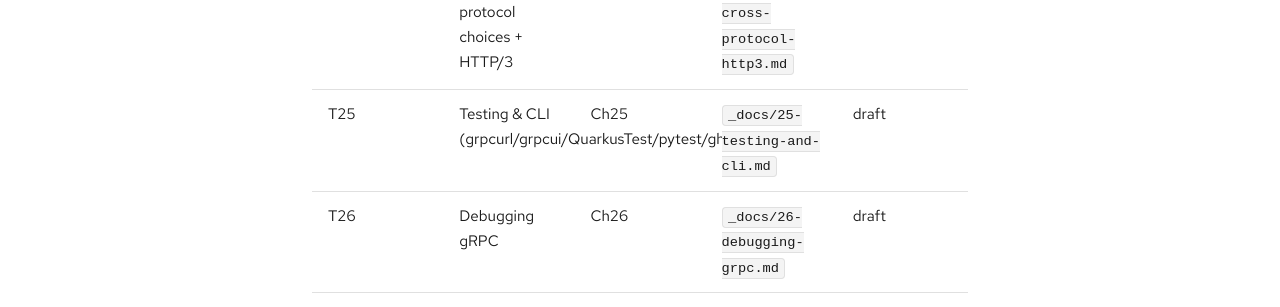
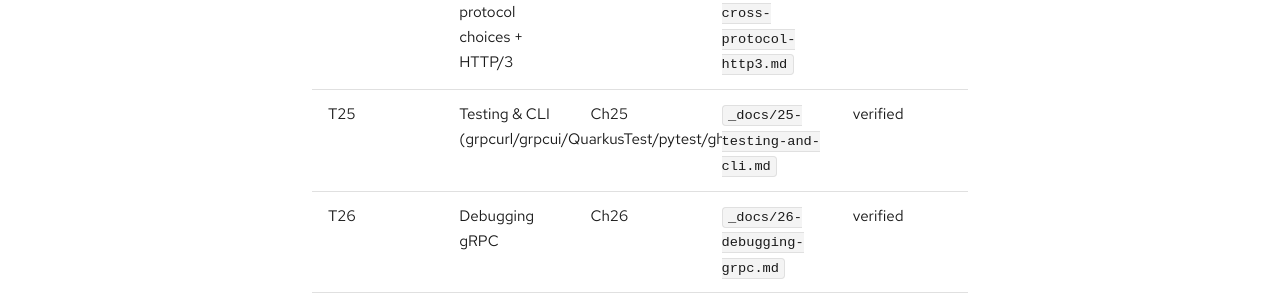
Before and after one commit to patterncatalyst/api-patterns-and-practices-grpc, a Jekyll site: the page built from _plans/coverage-matrix.md, in a window 1280 px wide and 900 px high, scrolled down 3491 px. Shown: the part 156-463 px from the top of the window. Built offline with Jekyll 4.4.1, drawn with Linux system fonts in a browser that asks for light colours; some web fonts are replaced; some of the changed text lies outside the part shown.

Commit message:
docs(r11): clear Ch25 comment voice nits; Ch25/Ch26 coverage -> verified
Reword 'intentionally left'/'not a mock of it' in Ch25 routing_service.py comments
(validator nit; code comments only). Coverage Ch25/Ch26 draft -> verified (CI green).

```diff
--- a/_plans/coverage-matrix.md
+++ b/_plans/coverage-matrix.md
@@ -42,8 +42,8 @@ while still guaranteeing no mapped-and-claimed chapter silently disappears.
 | T22 | Load balancing & service mesh (the L4 problem) | Ch22 | `_docs/22-load-balancing-service-mesh.md` | verified |
 | T23 | gRPC-Web & JSON/HTTP transcoding | Ch23 | `_docs/23-grpc-web-transcoding.md` | verified |
 | T24 | Cross-protocol choices + HTTP/3 | Ch24 | `_docs/24-cross-protocol-http3.md` | verified |
-| T25 | Testing & CLI (grpcurl/grpcui/QuarkusTest/pytest/ghz) | Ch25 | `_docs/25-testing-and-cli.md` | draft |
-| T26 | Debugging gRPC | Ch26 | `_docs/26-debugging-grpc.md` | draft |
+| T25 | Testing & CLI (grpcurl/grpcui/QuarkusTest/pytest/ghz) | Ch25 | `_docs/25-testing-and-cli.md` | verified |
+| T26 | Debugging gRPC | Ch26 | `_docs/26-debugging-grpc.md` | verified |
 | T27 | Complete project (capstone) | Ch27 | `_docs/27-complete-project.md` | planned |
 
 ## Runtime-tier topics → chapters
@@ -83,7 +83,7 @@ while still guaranteeing no mapped-and-claimed chapter silently disappears.
 | 22 | `_docs/22-load-balancing-service-mesh.md` | Part 9 | verified |
 | 23 | `_docs/23-grpc-web-transcoding.md` | Part 10 | verified |
 | 24 | `_docs/24-cross-protocol-http3.md` | Part 10 | verified |
-| 25 | `_docs/25-testing-and-cli.md` | Part 11 | draft |
-| 26 | `_docs/26-debugging-grpc.md` | Part 11 | draft |
+| 25 | `_docs/25-testing-and-cli.md` | Part 11 | verified |
+| 26 | `_docs/26-debugging-grpc.md` | Part 11 | verified |
 | 27 | `_docs/27-complete-project.md` | Part 12 | planned |
 | A | `_docs/99-appendix-a-openshift-crc.md` | Part 12 | planned |
```
Also changed, not shown: 1 other file.
